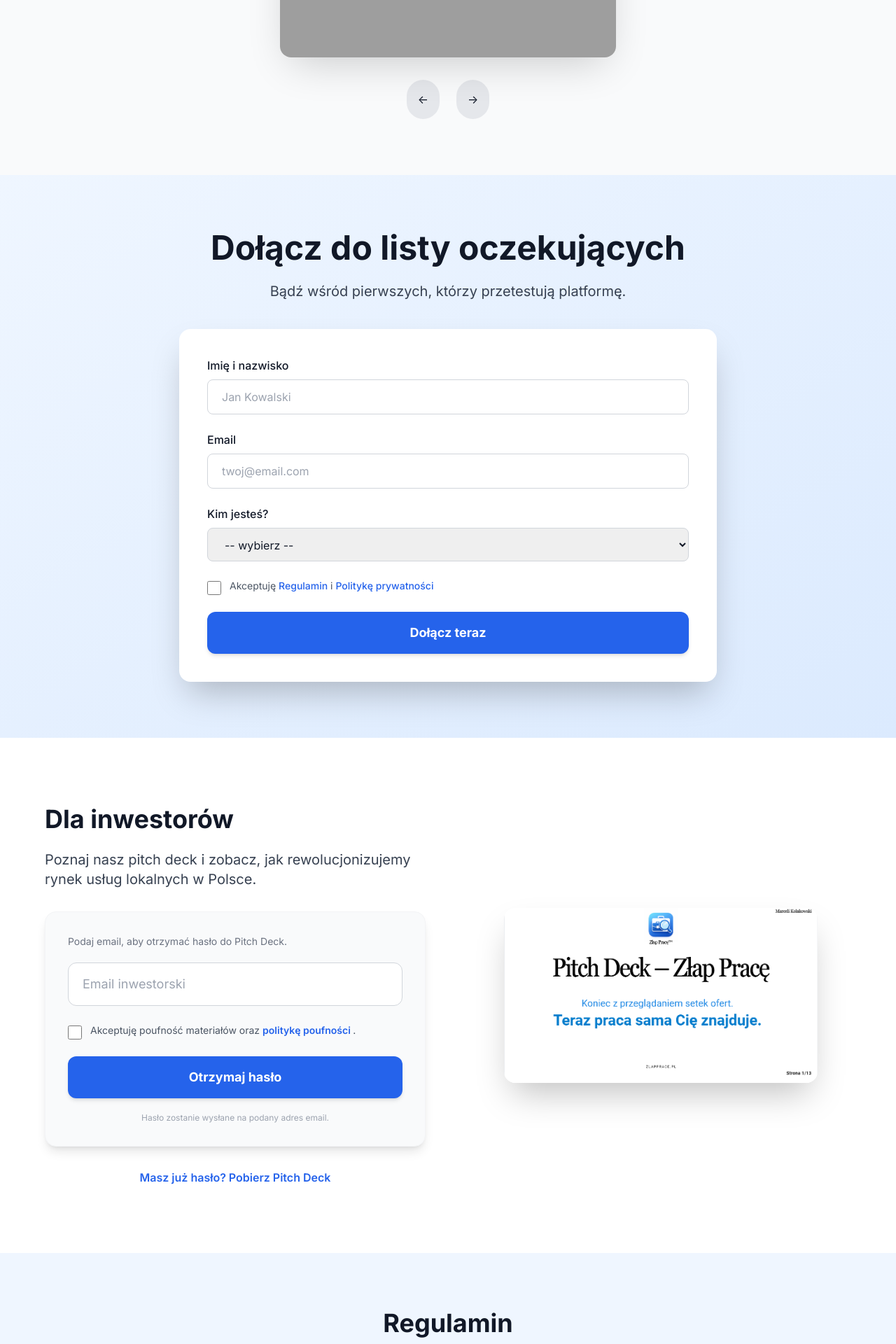
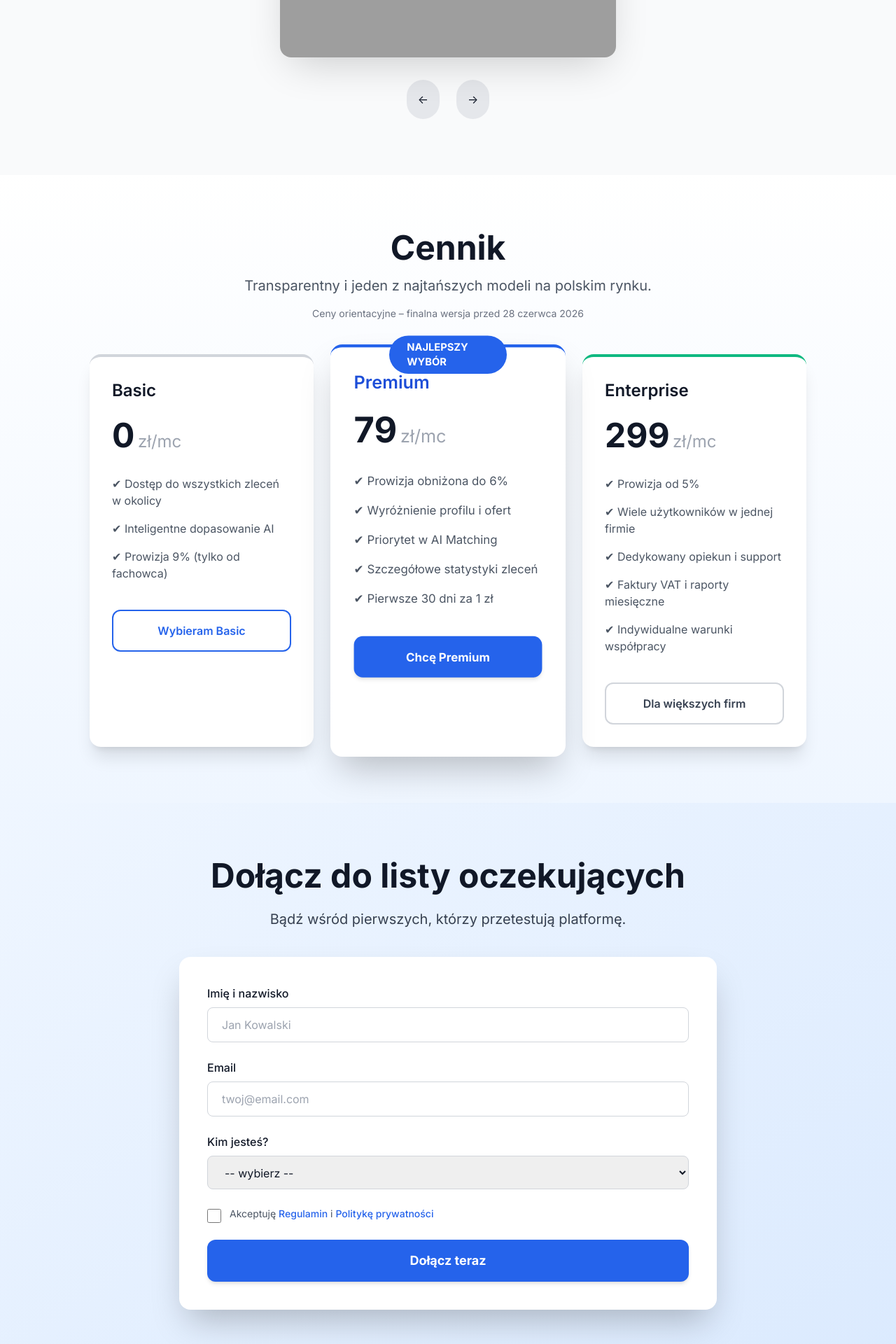
Before and after one commit to marcelidevpro-max/zlapprace, a Flask app: page / in a window 1280 px wide. Shown: the part 2491-4411 px from the top of the page at 70% size. Run offline with Flask 3, Linux system fonts and the light colour scheme; some libraries are stand-ins or nearby versions; grey boxes are pictures that could not be loaded.

Commit message:
new price card

```diff
--- a/templates/index.html
+++ b/templates/index.html
@@ -213,6 +213,106 @@
     </div>
   </section>
 
+  <!-- ====================== CENNik ====================== -->
+<section class="py-20 px-5 bg-gradient-to-b from-white to-blue-50">
+  <div class="max-w-6xl mx-auto">
+    <div class="text-center mb-12">
+      <h2 class="text-4xl md:text-5xl font-bold mb-4">
+        {{ 'Cennik' if lang != 'en' else 'Pricing' }}
+      </h2>
+      <p class="text-xl text-gray-600 max-w-2xl mx-auto">
+        {{ 'Transparentny i jeden z najtańszych modeli na polskim rynku.' if lang != 'en'
+           else 'Transparent and one of the cheapest models on the Polish market.' }}
+      </p>
+      <p class="text-sm text-gray-500 mt-4">
+        {{ 'Ceny orientacyjne – finalna wersja przed 28 czerwca 2026' if lang != 'en'
+           else 'Indicative prices – final version before June 28, 2026' }}
+      </p>
+    </div>
+
+    <div class="grid grid-cols-1 md:grid-cols-3 gap-8 max-w-5xl mx-auto">
+
+      <!-- BASIC -->
+      <div class="card bg-white p-8 rounded-2xl shadow-xl border-t-4 border-gray-300 hover:border-gray-400 transition-all">
+        <h3 class="text-2xl font-semibold mb-6">
+          {{ 'Basic' if lang != 'en' else 'Basic' }}
+        </h3>
+
+        <div class="mb-8">
+          <span class="text-5xl font-bold">0</span>
+          <span class="text-2xl text-gray-400">zł/mc</span>
+        </div>
+
+        <ul class="space-y-4 text-gray-600 mb-10">
+          <li>✔ {{ 'Dostęp do wszystkich zleceń w okolicy' if lang != 'en' else 'Access to all jobs in your area' }}</li>
+          <li>✔ {{ 'Inteligentne dopasowanie AI' if lang != 'en' else 'AI job matching' }}</li>
+          <li>✔ {{ 'Prowizja 9% (tylko od fachowca)' if lang != 'en' else '9% commission (only from contractor)' }}</li>
+        </ul>
+
+        <a href="#waitlist"
+           class="block w-full text-center py-4 border-2 border-blue-600 text-blue-600 rounded-xl font-semibold hover:bg-blue-50 transition">
+          {{ 'Wybieram Basic' if lang != 'en' else 'Choose Basic' }}
+        </a>
+      </div>
+
+      <!-- PREMIUM – wyróżniony -->
+      <div class="card bg-white p-8 rounded-2xl shadow-2xl border-t-4 border-blue-600 relative scale-105 hover:scale-110 transition-all">
+        <div class="absolute -top-4 left-1/2 -translate-x-1/2 bg-blue-600 text-white text-sm font-bold px-6 py-1.5 rounded-full">
+          {{ 'NAJLEPSZY WYBÓR' if lang != 'en' else 'BEST CHOICE' }}
+        </div>
+
+        <h3 class="text-2xl font-semibold mb-6 text-blue-700">
+          {{ 'Premium' if lang != 'en' else 'Premium' }}
+        </h3>
+
+        <div class="mb-8">
+          <span class="text-5xl font-bold">79</span>
+          <span class="text-2xl text-gray-400">zł/mc</span>
+        </div>
+
+        <ul class="space-y-4 text-gray-600 mb-10">
+          <li>✔ {{ 'Prowizja obniżona do 6%' if lang != 'en' else 'Commission reduced to 6%' }}</li>
+          <li>✔ {{ 'Wyróżnienie profilu i ofert' if lang != 'en' else 'Profile and offer highlighting' }}</li>
+          <li>✔ {{ 'Priorytet w AI Matching' if lang != 'en' else 'Priority in AI Matching' }}</li>
+          <li>✔ {{ 'Szczegółowe statystyki zleceń' if lang != 'en' else 'Detailed job statistics' }}</li>
+          <li>✔ {{ 'Pierwsze 30 dni za 1 zł' if lang != 'en' else 'First 30 days for 1 zł' }}</li>
+        </ul>
+
+        <a href="#waitlist"
+           class="block w-full text-center py-4 bg-blue-600 text-white rounded-xl font-bold hover:bg-blue-700 transition shadow-md">
+          {{ 'Chcę Premium' if lang != 'en' else 'Get Premium' }}
+        </a>
+      </div>
+
+      <!-- ENTERPRISE -->
+      <div class="card bg-white p-8 rounded-2xl shadow-xl border-t-4 border-emerald-500 hover:border-emerald-600 transition-all">
+        <h3 class="text-2xl font-semibold mb-6">
+          {{ 'Enterprise' if lang != 'en' else 'Enterprise' }}
+        </h3>
+
+        <div class="mb-8">
+          <span class="text-5xl font-bold">299</span>
+          <span class="text-2xl text-gray-400">zł/mc</span>
+        </div>
+
+        <ul class="space-y-4 text-gray-600 mb-10">
+          <li>✔ {{ 'Prowizja od 5%' if lang != 'en' else 'Commission from 5%' }}</li>
+          <li>✔ {{ 'Wiele użytkowników w jednej firmie' if lang != 'en' else 'Multiple users per company' }}</li>
+          <li>✔ {{ 'Dedykowany opiekun i support' if lang != 'en' else 'Dedicated account manager & support' }}</li>
+          <li>✔ {{ 'Faktury VAT i raporty miesięczne' if lang != 'en' else 'VAT invoices and monthly reports' }}</li>
+          <li>✔ {{ 'Indywidualne warunki współpracy' if lang != 'en' else 'Custom terms' }}</li>
+        </ul>
+
+        <a href="#waitlist"
+           class="block w-full text-center py-4 border-2 border-gray-300 text-gray-700 rounded-xl font-semibold hover:bg-gray-50 transition">
+          {{ 'Dla większych firm' if lang != 'en' else 'For larger companies' }}
+        </a>
+      </div>
+
+    </div>
+  </div>
+</section>
+
   <!-- Waitlist Form -->
   <section id="waitlist" class="py-20 px-5 bg-gradient-to-br from-blue-50 to-blue-100">
     <div class="max-w-3xl mx-auto text-center">
```
